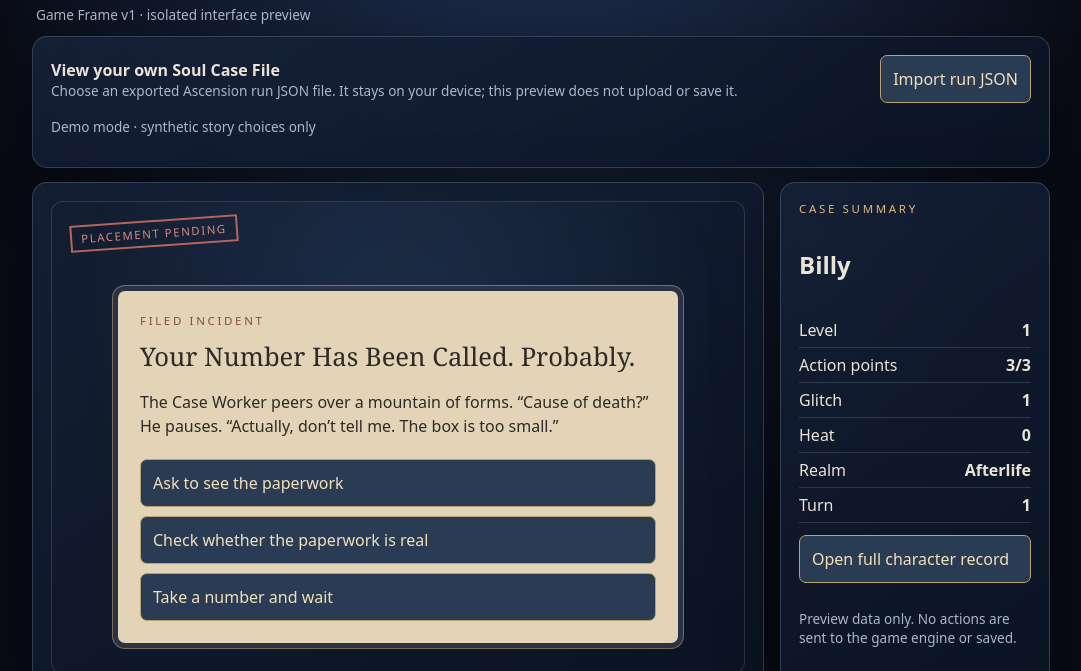
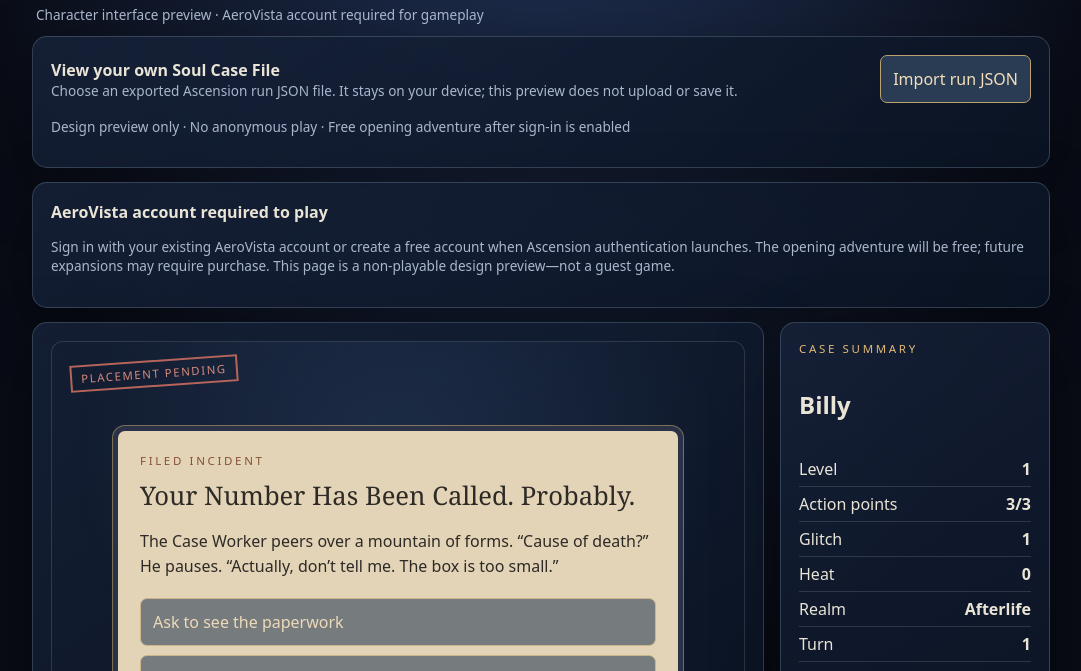
Before and after one commit to aerovista-us/aa-cards, a plain HTML site: page index.html in a window 1280 px wide. Shown: the part 114-785 px from the top of the page, without its empty margins (99-1180 px from the left). Drawn offline with Linux system fonts and the light colour scheme.

Commit message:
feat(cards): remove anonymous preview interactions and present account-required free opening policy

```diff
--- a/index.html
+++ b/index.html
@@ -13,7 +13,7 @@
 .stamp{display:inline-block;border:2px solid #b7655a;color:#d88a7d;padding:4px 9px;letter-spacing:.14em;transform:rotate(-4deg);font-size:.71rem;text-transform:uppercase}
 .story{max-width:560px;margin:44px auto 12px;padding:22px;background:#e3d4b7;color:#2e2a26;border-radius:7px;box-shadow:0 0 0 5px #2b3248,0 0 0 6px #d7b97788}
 .story h2{font-family:Georgia,serif;font-weight:normal;font-size:1.6rem;margin:.4em 0}.story p{line-height:1.55}
-.choices{display:grid;gap:9px;margin-top:20px}.choices button,.open-sheet{padding:12px;border:1px solid #bba16d;background:#293c54;color:#f4dfbb;border-radius:7px;text-align:left}.choices button:hover,.open-sheet:hover{background:#3b5371}
+.choices{display:grid;gap:9px;margin-top:20px}.choices button,.open-sheet{padding:12px;border:1px solid #bba16d;background:#293c54;color:#f4dfbb;border-radius:7px;text-align:left}.choices button:hover,.open-sheet:hover{background:#3b5371}.choices button:disabled{opacity:.58;cursor:not-allowed}
 .readout{display:grid;gap:12px;align-content:start}.metric{display:flex;justify-content:space-between;border-bottom:1px solid #ffffff22;padding:6px 0}
 #overlay{position:fixed;inset:0;background:#02050ad9;display:grid;place-items:center;padding:10px;z-index:5}#overlay[hidden]{display:none}
 .sheet{width:min(460px,100%);max-height:95dvh;overflow:auto;background:#e6d8b9;color:#292922;border:6px double #9e8054;padding:20px;border-radius:8px}
@@ -21,14 +21,15 @@
 .sheet dl{display:grid;grid-template-columns:1fr 1fr;gap:10px}.sheet dt{font-size:.7rem;text-transform:uppercase;letter-spacing:.08em}.sheet dd{margin:2px 0;font-size:1.35rem;font-weight:700}
 @media(max-width:700px){.grid{grid-template-columns:1fr}.scene{min-height:360px}.readout{display:none}.story{margin:25px auto 8px;padding:17px}.shell{padding:10px}.sheet{padding:14px}}
 </style></head><body><main class="shell">
-<header class="mast"><div><div class="kicker">Department of Posthumous Affairs</div><h1>Ascension Awaits</h1><div class="note">Game Frame v1 · isolated interface preview</div></div><button id="profile" class="open-sheet">Soul Case File ↗</button></header>
+<header class="mast"><div><div class="kicker">Department of Posthumous Affairs</div><h1>Ascension Awaits</h1><div class="note">Character interface preview · AeroVista account required for gameplay</div></div><button id="profile" class="open-sheet">Soul Case File ↗</button></header>
 <section class="surface" style="margin-bottom:14px" aria-label="Import saved Ascension character">
   <div style="display:flex;flex-wrap:wrap;align-items:center;gap:12px;justify-content:space-between">
     <div><strong>View your own Soul Case File</strong><div class="note">Choose an exported Ascension run JSON file. It stays on your device; this preview does not upload or save it.</div></div>
     <label class="open-sheet" for="run-import" style="cursor:pointer">Import run JSON</label><input id="run-import" type="file" accept=".json,application/json" style="position:absolute;width:1px;height:1px;opacity:0" aria-label="Import run JSON">
   </div>
-  <p id="import-status" class="note" role="status" aria-live="polite">Demo mode · synthetic story choices only</p>
+  <p id="import-status" class="note" role="status" aria-live="polite">Design preview only · No anonymous play · Free opening adventure after sign-in is enabled</p>
 </section>
+<section class="surface" style="margin-bottom:14px" aria-label="Account access policy"><strong>AeroVista account required to play</strong><p class="note">Sign in with your existing AeroVista account or create a free account when Ascension authentication launches. The opening adventure will be free; future expansions may require purchase. This page is a non-playable design preview—not a guest game.</p></section>
 <div class="grid"><section class="surface"><div class="scene"><span class="stamp">Placement Pending</span><article class="story"><div class="kicker" style="color:#875137">Filed incident</div><h2 id="story-title"></h2><p id="story-text"></p><div class="choices" id="choices"></div></article></div></section>
 <aside class="surface readout"><div class="kicker">Case summary</div><h2 id="person"></h2><div id="metrics"></div><button id="profile-side" class="open-sheet">Open full character record</button><p class="note">Preview data only. No actions are sent to the game engine or saved.</p></aside></div>
 </main><div id="overlay" hidden><section class="sheet" role="dialog" aria-modal="true" aria-labelledby="sheet-title"><button class="close" id="close" aria-label="Close character record">✕</button><div class="kicker" style="color:#885329">Soul Registry — provisional</div><h2 id="sheet-title">Billy</h2><p>DECEASED · Documentation incomplete · Appeal unlikely</p><dl id="sheet-metrics"></dl><h3>Acquired effects</h3><p id="flags"></p><h3>Inventory</h3><p id="inventory"></p><h3>Associates</h3><p id="companions"></p></section></div>
@@ -43,7 +44,7 @@
 el('story-title').textContent=frame.storylet.title;el('story-text').textContent=frame.storylet.text;
 const rows=[['Level',frame.character.level],['Action points',frame.character.actionPoints+'/'+frame.character.maximumActionPoints],['Glitch',frame.character.glitch],['Heat',frame.character.heat],['Realm',frame.character.location],['Turn',frame.turn]];
 for(const [name,value] of rows){const row=document.createElement('div');row.className='metric';const a=document.createElement('span');a.textContent=name;const b=document.createElement('strong');b.textContent=value;row.append(a,b);el('metrics').append(row);const dt=document.createElement('div');const k=document.createElement('dt');k.textContent=name;const v=document.createElement('dd');v.textContent=value;dt.append(k,v);el('sheet-metrics').append(dt)}
-for(const choice of frame.storylet.choices){const button=document.createElement('button');button.textContent=choice.label;button.addEventListener('click',()=>{el('story-text').textContent='Preview only: "'+choice.label+'" would be routed to the canonical Director choice handler after integration.'});el('choices').append(button)}
+for(const choice of frame.storylet.choices){const button=document.createElement('button');button.textContent=choice.label;button.disabled=true;button.title='Account-required gameplay is not enabled on this design preview';el('choices').append(button)}
 el('flags').textContent=frame.flags.join(', ')||'None recorded';
 el('inventory').textContent=frame.inventory.map(x=>x.name+' × '+x.count).join(', ')||'Empty';
 el('companions').textContent=frame.companions.map(x=>x.name+' ('+x.standing+')').join(', ')||'No associates';
```
